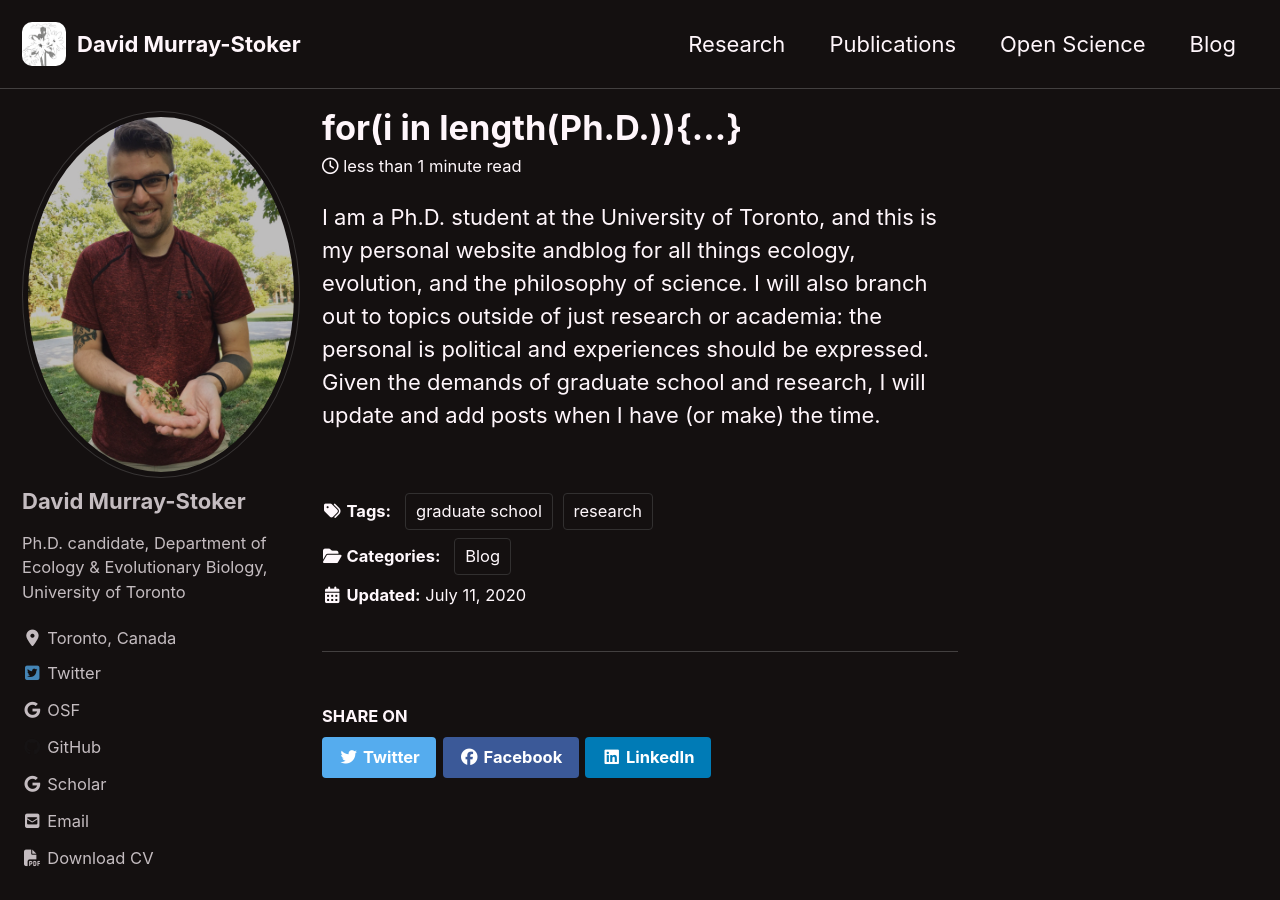
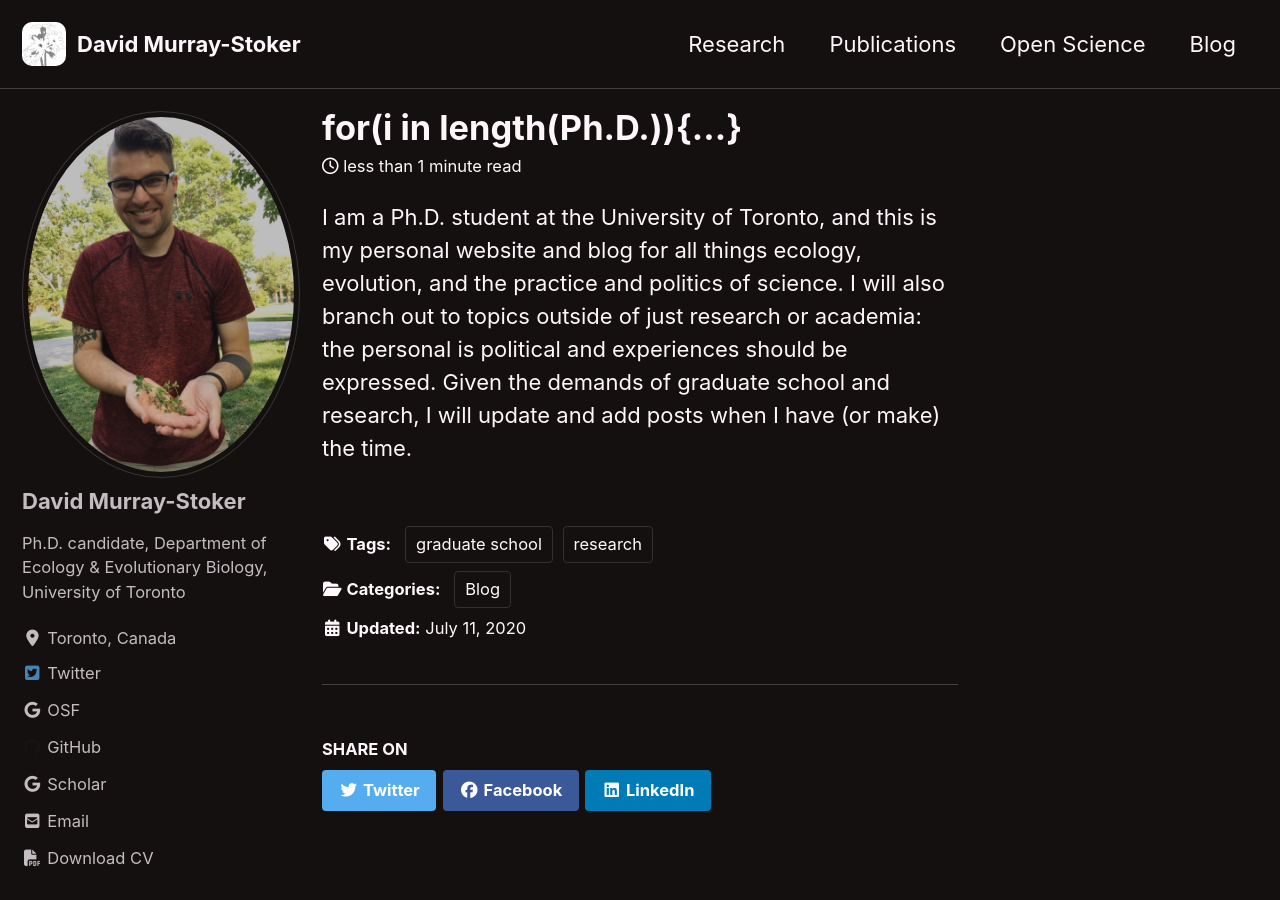
Before and after one commit to dmurraystoker/dmurraystoker.github.io, a Jekyll site: the page built from _posts/2020-07-11-post1.md, in a window 1280 px wide and 900 px high. Built offline with Jekyll 4.4.1, drawn with Linux system fonts in a browser that asks for light colours; cached includes are drawn as plain includes; nearby versions of some CDN libraries.

Commit message:
Update 2020-07-11-post1.md

```diff
--- a/_posts/2020-07-11-post1.md
+++ b/_posts/2020-07-11-post1.md
@@ -8,4 +8,4 @@ tags:
   - research
 ---
 
-I am a Ph.D. student at the University of Toronto, and this is my personal website andblog for all things ecology, evolution, and the philosophy of science. I will also branch out to topics outside of just research or academia: the personal is political and experiences should be expressed. Given the demands of graduate school and research, I will update and add posts when I have (or make) the time.
+I am a Ph.D. student at the University of Toronto, and this is my personal website and blog for all things ecology, evolution, and the practice and politics of science. I will also branch out to topics outside of just research or academia: the personal is political and experiences should be expressed. Given the demands of graduate school and research, I will update and add posts when I have (or make) the time.
```
